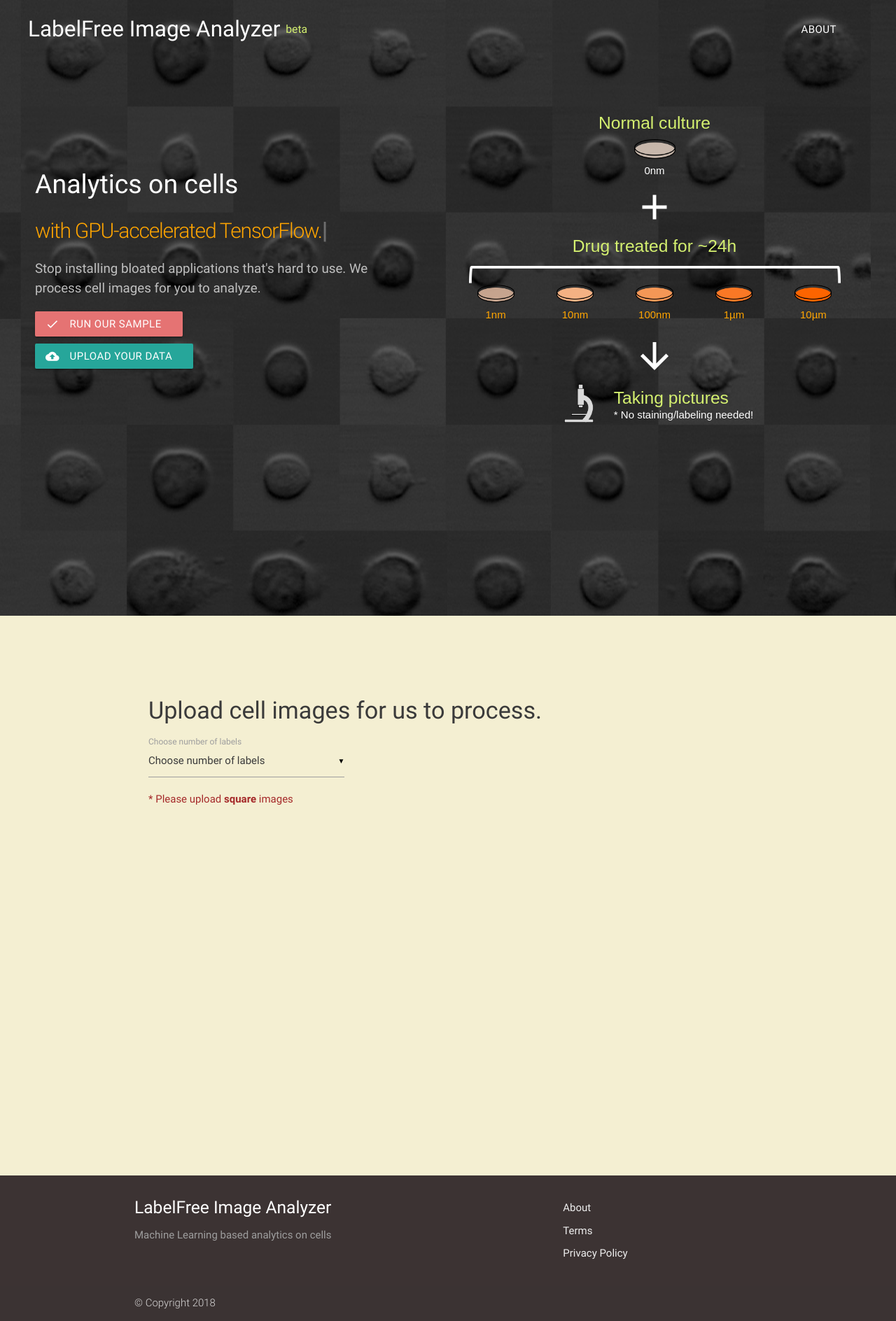
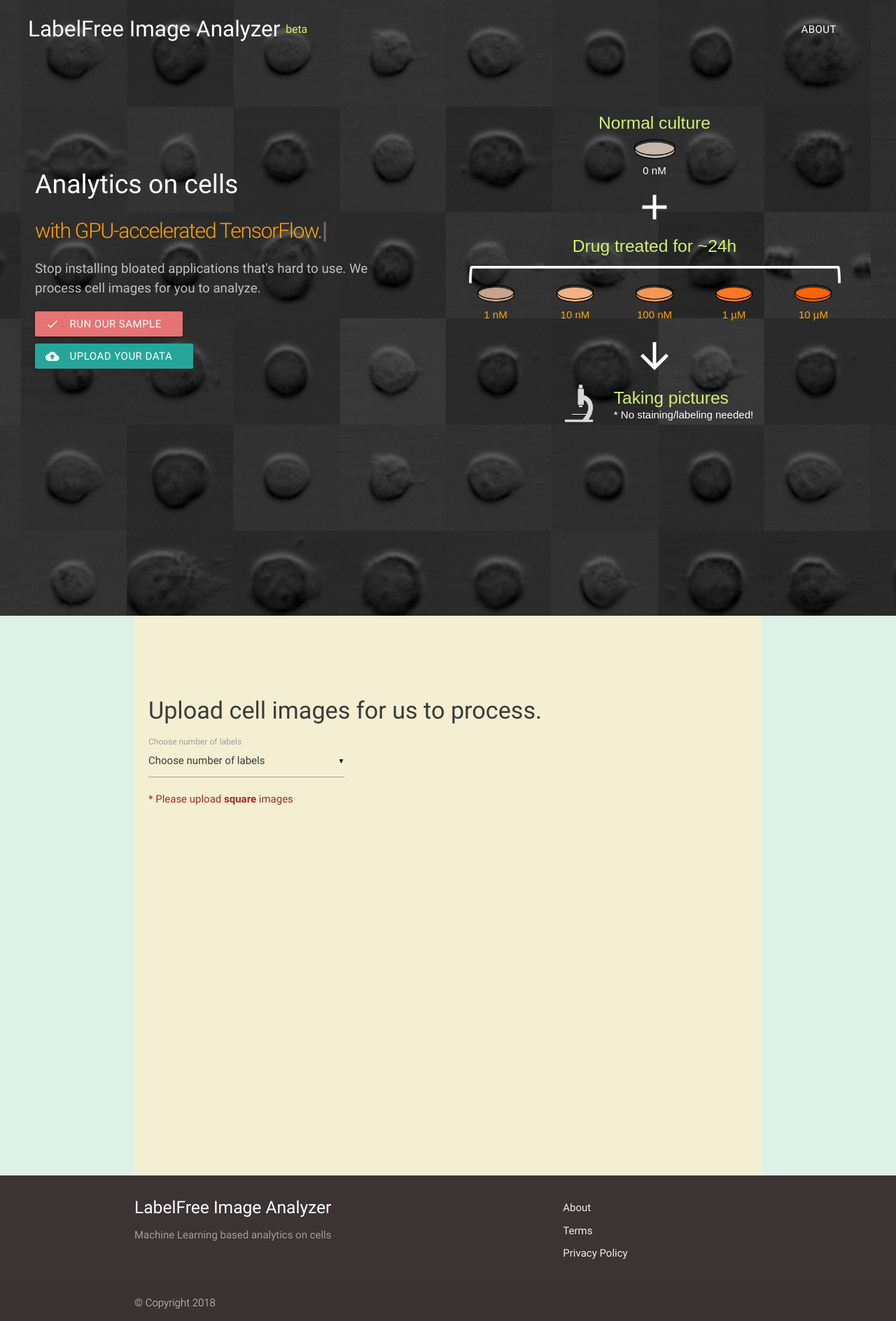
Before and after one commit to easyandme/img-process, a Flask app: page / in a window 1280 px wide. Shown: the whole page at 70% size. Run offline with Flask 2, Linux system fonts and the light colour scheme; parts of the project's set-up code (start-up, migrations or seed data) failed here and were passed over; some libraries are stand-ins or nearby versions.

Commit message:
update style

```diff
--- a/static/css/about.css
+++ b/static/css/about.css
@@ -14,7 +14,8 @@ nav {
  * about
  */
 .about-section {
-  padding-top: 80px
+  padding-top: 80px;
+  background-color: #F4EFD2;
 }
 .about-section h2 {
   font-size: 30px;
@@ -48,6 +49,7 @@ nav {
 main.terms-section {
     padding-top: 80px;
     padding-bottom: 20px;
+    background-color: #F4EFD2;
 }
 
 .terms-container p {
--- a/static/css/main.css
+++ b/static/css/main.css
@@ -14,7 +14,7 @@ html, body, h1 {
 }
 
 body {
-  background-color: #F4EFD2;
+  background-color: #def1e7;
   font-family: 'Roboto', 'Open Sans', sans-serif;
     display: flex;
     min-height: 100vh;
--- a/templates/index.html
+++ b/templates/index.html
@@ -22,7 +22,7 @@
                         <h5>Normal culture</h5>
                         <figure>
                             <img alt="0nm" src="{{ url_for('static', filename='img/0nm.png') }}" />
-                            <figcaption>0nm</figcaption>
+                            <figcaption>0 nM</figcaption>
                         </figure>
                         <i class="material-icons center">add</i>
                     </div>
@@ -33,23 +33,23 @@
 
                             <figure class="drugged">
                                 <img alt="1nm" src="{{ url_for('static', filename='img/1nm.png') }}" />
-                                <figcaption>1nm</figcaption>
+                                <figcaption>1 nM</figcaption>
                             </figure>
                             <figure class="drugged">
                                 <img alt="10nm" src="{{ url_for('static', filename='img/10nm.png') }}" />
-                                <figcaption>10nm</figcaption>
+                                <figcaption>10 nM</figcaption>
                             </figure>
                             <figure class="drugged">
                                 <img alt="100nm" src="{{ url_for('static', filename='img/100nm.png') }}" />
-                                <figcaption>100nm</figcaption>
+                                <figcaption>100 nM</figcaption>
                             </figure>
                             <figure class="drugged">
                                  <img alt="1µm" src="{{ url_for('static', filename='img/1um.png') }}" />
-                                <figcaption>1µm</figcaption>
+                                <figcaption>1 µM</figcaption>
                             </figure>
                             <figure class="drugged">
                                 <img alt="10µm" src="{{ url_for('static', filename='img/10um.png') }}" />
-                                <figcaption>10µm</figcaption>
+                                <figcaption>10 µM</figcaption>
                             </figure>
                             </div>
                            <i class="material-icons center">arrow_downward</i>
```
